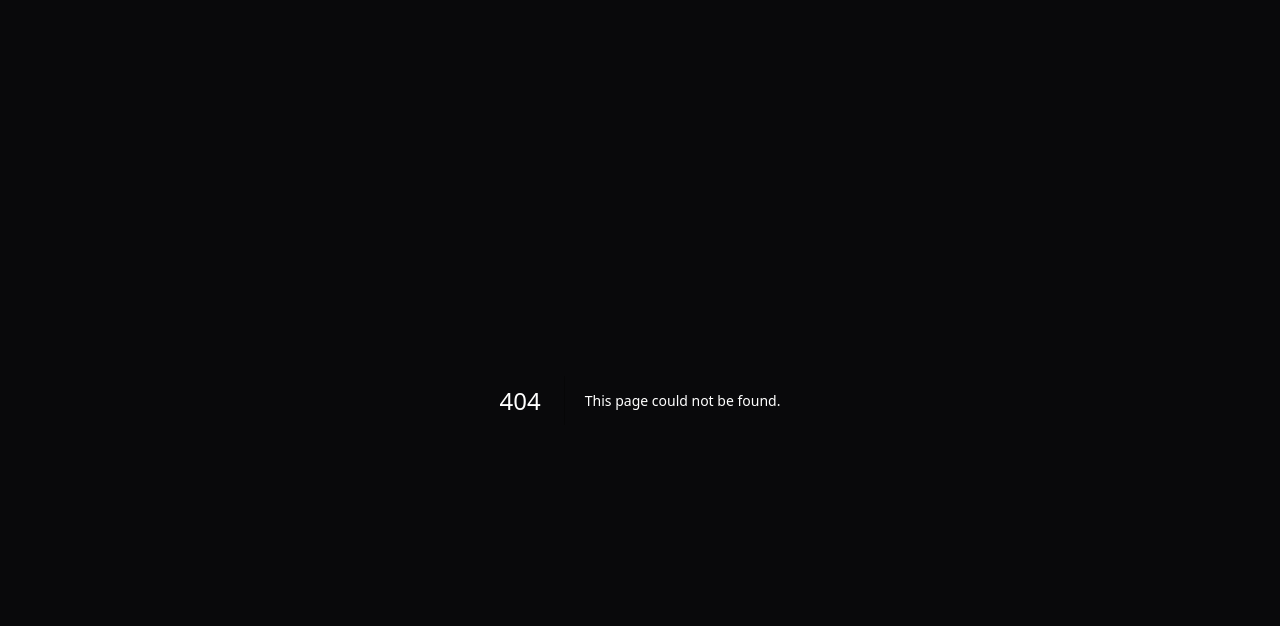
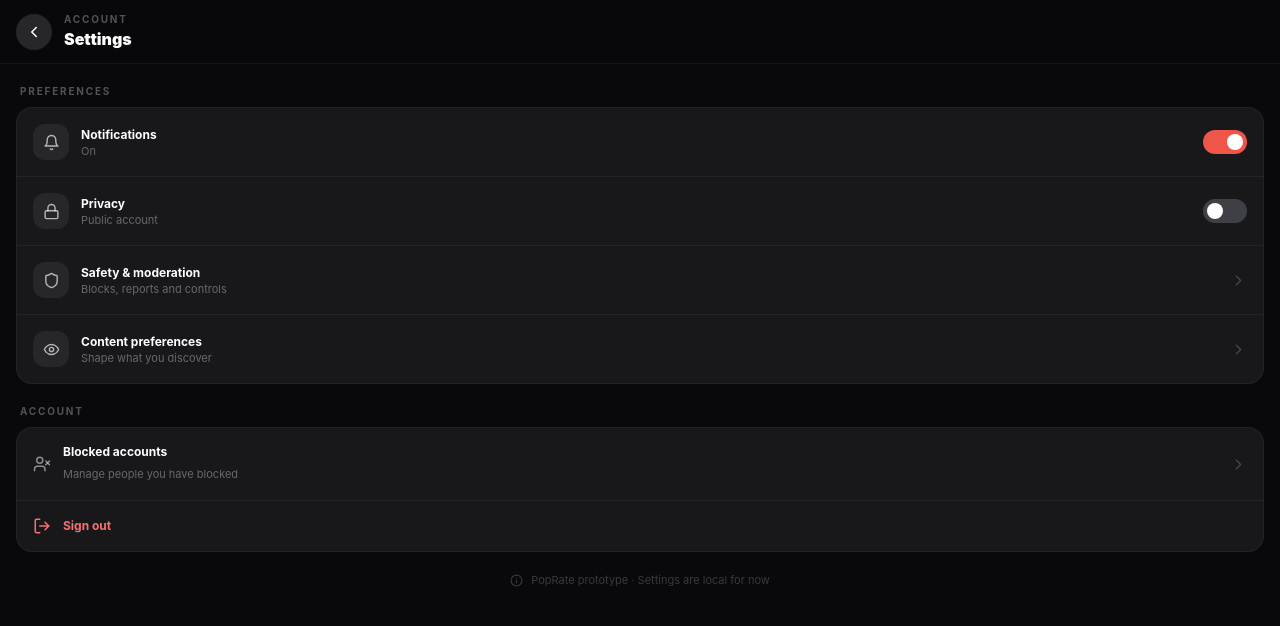
Before and after one commit to brianhaustin-hub/PopRate-, a Next.js app: page /settings in a window 1280 px wide. Before the commit this address had no page. Shown: the top 626 px of the page. Built offline with nearby package versions, Linux system fonts and the light colour scheme.

Commit message:
Add PopRate settings experience

```diff
--- /dev/null
+++ b/src/app/settings/page.tsx
@@ -0,0 +1,53 @@
+'use client';
+
+import { useState } from 'react';
+import { useRouter } from 'next/navigation';
+import { ChevronLeft, ChevronRight, Lock, Bell, Shield, Eye, UserX, LogOut, Info } from 'lucide-react';
+
+export default function SettingsPage() {
+  const router = useRouter();
+  const [notifications, setNotifications] = useState(true);
+  const [privateAccount, setPrivateAccount] = useState(false);
+
+  const rows = [
+    { icon: Bell, label: 'Notifications', hint: notifications ? 'On' : 'Off', action: () => setNotifications(v => !v), toggle: true, value: notifications },
+    { icon: Lock, label: 'Privacy', hint: privateAccount ? 'Private account' : 'Public account', action: () => setPrivateAccount(v => !v), toggle: true, value: privateAccount },
+    { icon: Shield, label: 'Safety & moderation', hint: 'Blocks, reports and controls', action: () => {}, toggle: false },
+    { icon: Eye, label: 'Content preferences', hint: 'Shape what you discover', action: () => {}, toggle: false },
+  ];
+
+  return (
+    <div className="min-h-full bg-surface-950 text-white">
+      <header className="sticky top-0 z-20 bg-surface-950/95 backdrop-blur-xl border-b border-white/5">
+        <div className="px-4 py-3 flex items-center gap-3">
+          <button onClick={() => router.back()} className="w-9 h-9 rounded-full bg-surface-800 flex items-center justify-center">
+            <ChevronLeft size={18} />
+          </button>
+          <div><p className="text-[10px] uppercase tracking-[0.18em] text-white/30 font-bold">Account</p><h1 className="text-lg font-black">Settings</h1></div>
+        </div>
+      </header>
+      <main className="px-4 py-5 space-y-5 pb-10">
+        <section>
+          <p className="px-1 mb-2 text-[10px] uppercase tracking-[0.18em] text-white/30 font-bold">Preferences</p>
+          <div className="rounded-2xl overflow-hidden border border-white/5 bg-surface-900">
+            {rows.map(({icon: Icon,label,hint,action,toggle,value},i)=>(
+              <button key={label} onClick={action} className={'w-full flex items-center gap-3 p-4 text-left hover:bg-surface-800/70 '+(i?'border-t border-white/5':'')}>
+                <span className="w-9 h-9 rounded-xl bg-surface-800 flex items-center justify-center"><Icon size={17} className="text-white/65"/></span>
+                <span className="flex-1"><span className="block text-sm font-bold">{label}</span><span className="block text-xs text-white/35 mt-0.5">{hint}</span></span>
+                {toggle ? <span className={'w-11 h-6 rounded-full p-1 transition '+(value?'bg-pop-500':'bg-surface-700')}><span className={'block w-4 h-4 rounded-full bg-white transition '+(value?'translate-x-5':'translate-x-0')}/></span> : <ChevronRight size={17} className="text-white/20"/>}
+              </button>
+            ))}
+          </div>
+        </section>
+        <section>
+          <p className="px-1 mb-2 text-[10px] uppercase tracking-[0.18em] text-white/30 font-bold">Account</p>
+          <div className="rounded-2xl overflow-hidden border border-white/5 bg-surface-900">
+            <button onClick={()=>{}} className="w-full flex items-center gap-3 p-4 text-left hover:bg-surface-800/70"><UserX size={18} className="text-white/50"/><span className="flex-1"><span className="block text-sm font-bold">Blocked accounts</span><span className="text-xs text-white/35">Manage people you have blocked</span></span><ChevronRight size={17} className="text-white/20"/></button>
+            <button onClick={()=>router.push('/')} className="w-full flex items-center gap-3 p-4 text-left border-t border-white/5 text-red-400"><LogOut size={18}/><span className="font-bold text-sm">Sign out</span></button>
+          </div>
+        </section>
+        <div className="flex items-center justify-center gap-2 text-white/20 text-[11px]"><Info size={13}/> PopRate prototype · Settings are local for now</div>
+      </main>
+    </div>
+  );
+}
```
